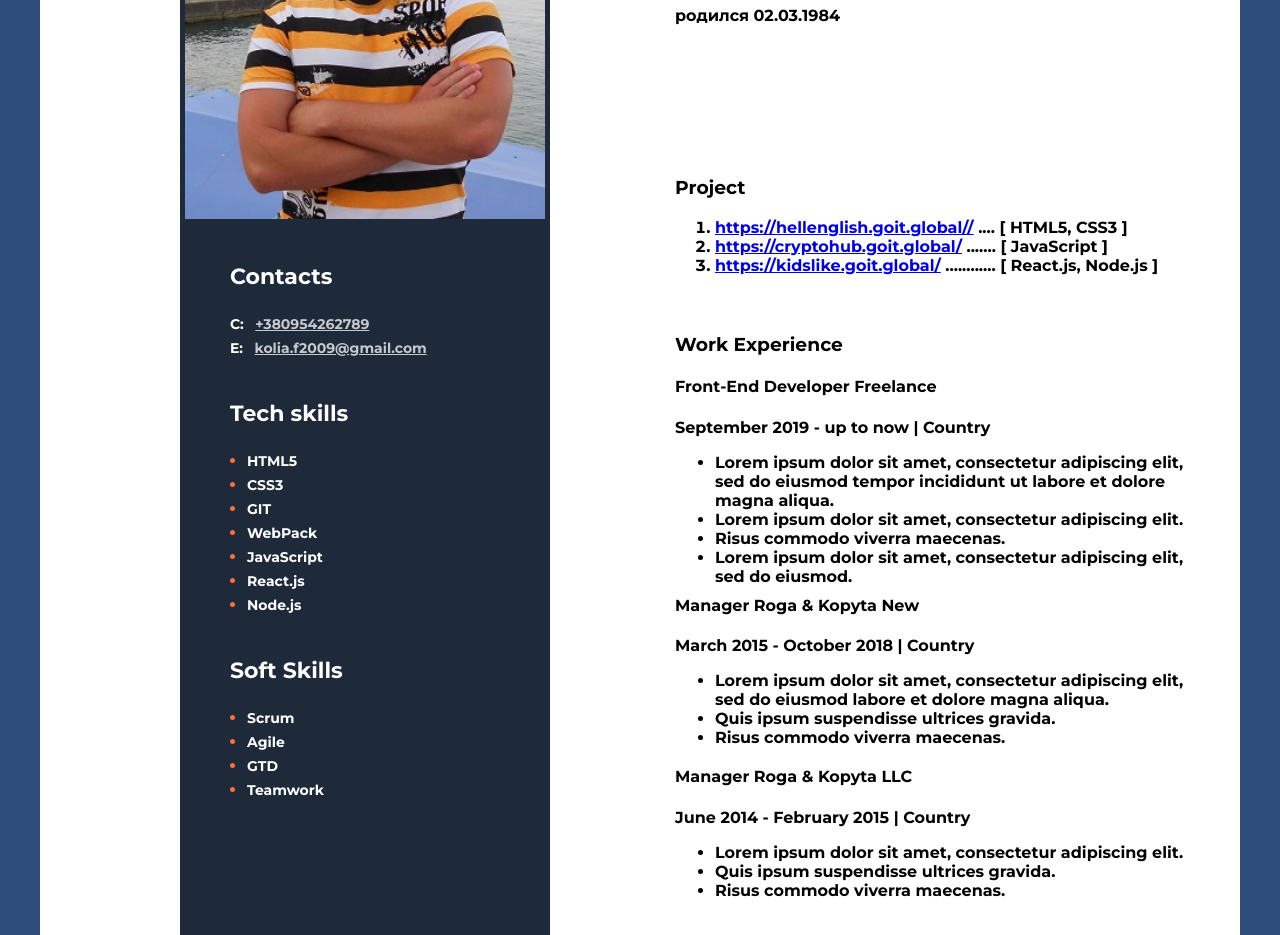
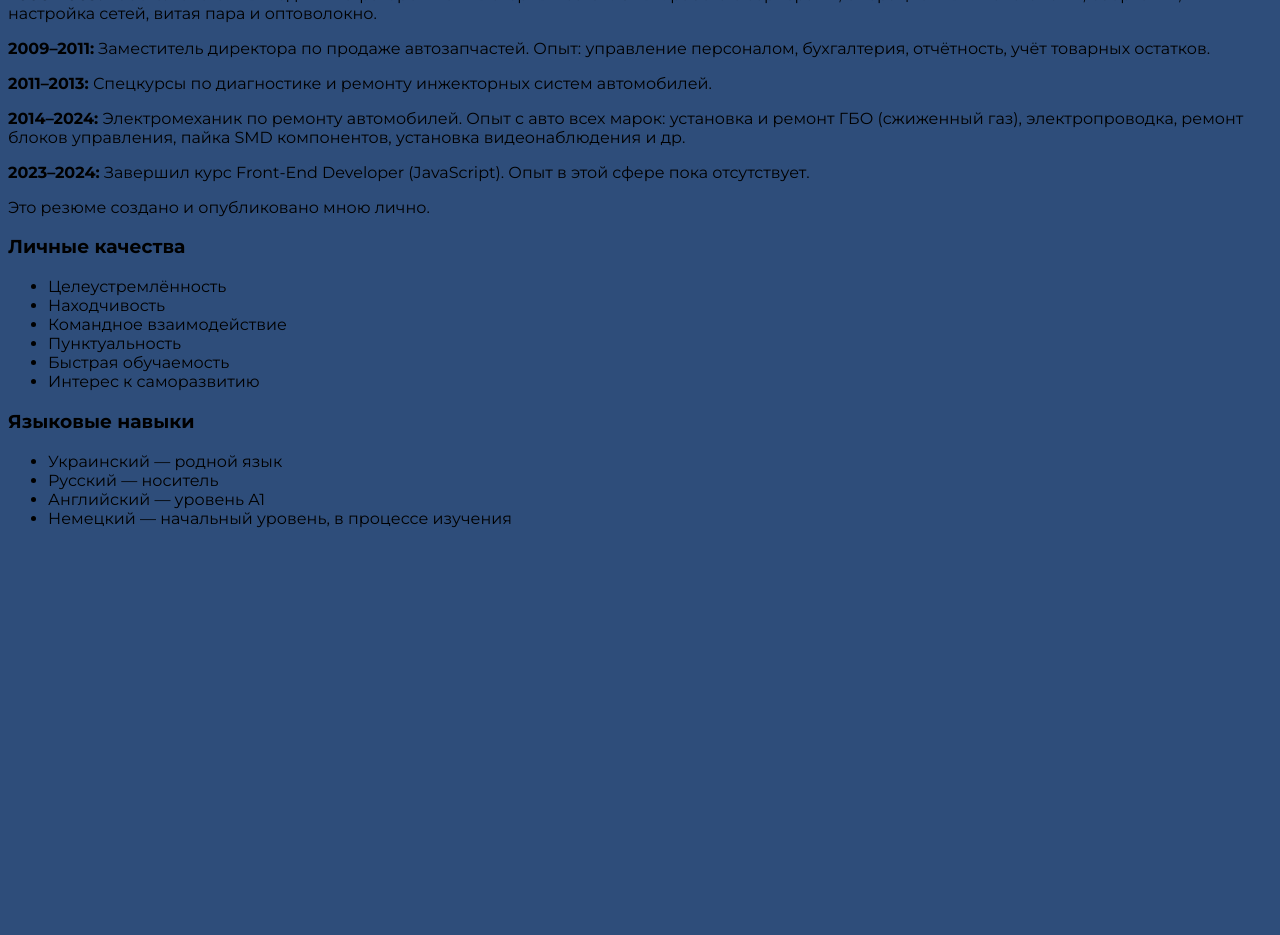
Before and after one commit to KOLIAFISUN/rezume, a plain HTML site: page index.html in a window 1280 px wide. Shown: the part 274-1209 px from the top of the page. After the commit the page ends 818 px from the top, so only its background shows below. Drawn offline with Linux system fonts and the light colour scheme; files that its build step writes are made by us from their sources.

Commit message:
about mi section

```diff
--- a/index.html
+++ b/index.html
@@ -1,139 +1,69 @@
 <!DOCTYPE html>
-<html lang="en">
+<html lang="ru">
 <head>
   <meta charset="UTF-8">
-    <meta http-equiv="X-UA-Compatible" content="IE=edge">
   <meta name="viewport" content="width=device-width, initial-scale=1.0">
-    <title>My-resume</title>
-    <link rel="preconnect" href="https://fonts.googleapis.com">
-    <link rel="preconnect" href="https://fonts.gstatic.com" crossorigin>
-    <link href="https://fonts.googleapis.com/css2?family=Montserrat:ital,wght@0,700;1,400&display=swap" rel="stylesheet">
-
-    <link rel="stylesheet" href="css/style.css">
+  <title>Резюме Николая</title>
+  <link href="https://fonts.googleapis.com/css2?family=Montserrat:wght@400;700&display=swap" rel="stylesheet">
+  <link rel="stylesheet" href="style.css">
 </head>
 <body>
+  <header>
+    <h1>Николай</h1>
+    <p>Front-End Developer / Электромеханик</p>
+  </header>
 
- <!-- main section -->
-  <div class="main-section">
-    <!-- main content section -->
-    <div class="main-content-section">
-      <!-- about me section -->
-      <div class="about-me-section ">
-                <h2 class="about-me-profession" >Электро-механик</h2>
-                <h1>Mykola Fisun</h1>
-                <p>родился 02.03.1984</p>
-      </div>
-         <!-- my projects section -->
-        <div class="my-projects-section">
-            <h3>Project</h3>
-            <ol>
-                <li>
-                <a href="https://hellenglish.goit.global/">https://hellenglish.goit.global//</a>
-                <span>....</span>
-                <span>[ HTML5, CSS3 ]</span>
-                </li>
-                <li>
-                    <a href="https://cryptohub.goit.global/">https://cryptohub.goit.global/</a>
-                    <span>.......</span>
-                    <span>[ JavaScript ]</span>
-                </li>
-                <li>
-                    <a href="https://kidslike.goit.global/">https://kidslike.goit.global/</a>
-                    <span>............</span>
-                    <span>[ React.js, Node.js ]</span>
-                </li>
-
-            </ol>
-
-        </div>
-            <!-- my work eksperience section -->
-            <div class="my-work-eksperience-section">
-                <h3>Work Experience</h3>
-                    <!-- Compani 3 -->
-                    <div class="Compani-3">
-                        <h4>Front-End Developer Freelance </h4>
-                        <p>September 2019 - up to now   |   Country</p>
+  <section class="about" id="about">
+    <h2>Обо мне</h2>
+    <p>
+      Меня зовут Николай, я родился 2 марта 1984 года. В 2001 году окончил полное среднее образование
+      (ссылка на <a href="img/school-diploma.jpg" target="_blank">аттестат</a> будет добавлена позже).
+    </p>
+    <p>
+      С 2001 по 2006 учился в Восточно-Украинском национальном университете имени Владимира Даля.
+      Получил диплом <a href="img/bachelor-diploma.jpg" target="_blank">бакалавра</a> и диплом
+      <a href="img/specialist-diploma.jpg" target="_blank">специалиста</a> по электро-бытовой технике.
+    </p>
+    <p>
+      <strong>2006–2009:</strong> Работал системным администратором компьютерных сетей.
+      Опыт: работа с серверами, операционными системами, сборка ПК, настройка сетей, витая пара и оптоволокно.
+    </p>
+    <p>
+      <strong>2009–2011:</strong> Заместитель директора по продаже автозапчастей.
+      Опыт: управление персоналом, бухгалтерия, отчётность, учёт товарных остатков.
+    </p>
+    <p>
+      <strong>2011–2013:</strong> Спецкурсы по диагностике и ремонту инжекторных систем автомобилей.
+    </p>
+    <p>
+      <strong>2014–2024:</strong> Электромеханик по ремонту автомобилей. Опыт с авто всех марок:
+      установка и ремонт ГБО (сжиженный газ), электропроводка, ремонт блоков управления,
+      пайка SMD компонентов, установка видеонаблюдения и др.
+    </p>
+    <p>
+      <strong>2023–2024:</strong> Завершил курс Front-End Developer (JavaScript).
+      Опыт в этой сфере пока отсутствует.
+    </p>
+    <p>
+      Это резюме создано и опубликовано мною лично.
+    </p>
+    <h3>Личные качества</h3>
     <ul>
-                            <li> Lorem ipsum dolor sit amet, consectetur adipiscing elit, sed do eiusmod tempor incididunt ut labore et dolore magna aliqua.</li>
-                            <li> Lorem ipsum dolor sit amet, consectetur adipiscing elit.</li>
-                            <li> Risus commodo viverra maecenas.</li>
-                            <li> Lorem ipsum dolor sit amet, consectetur adipiscing elit, sed do eiusmod.</li>
-
+      <li>Целеустремлённость</li>
+      <li>Находчивость</li>
+      <li>Командное взаимодействие</li>
+      <li>Пунктуальность</li>
+      <li>Быстрая обучаемость</li>
+      <li>Интерес к саморазвитию</li>
     </ul>
-                    </div>
-            </div>
-                    <!-- Compani 2 -->
-                <div class="Compani-2">
-                    <h4>Manager Roga & Kopyta New </h4>
-                    <p>March 2015 - October 2018   |   Country</p>
+    <h3>Языковые навыки</h3>
     <ul>
-                        <li> Lorem ipsum dolor sit amet, consectetur adipiscing elit, sed do eiusmod labore et dolore magna aliqua.</li>
-                        <li> Quis ipsum suspendisse ultrices gravida.</li>
-                        <li> Risus commodo viverra maecenas.</li>
+      <li>Украинский — родной язык</li>
+      <li>Русский — носитель</li>
+      <li>Английский — уровень A1</li>
+      <li>Немецкий — начальный уровень, в процессе изучения</li>
     </ul>
-                </div>
-                <!-- Compani 1 -->
-                <div class="Compani-1">
-                    <h4>Manager Roga & Kopyta LLC  </h4>
-                    <p>June 2014 - February 2015   |   Country</p>
-                    <ul>
-                        <li>Lorem ipsum dolor sit amet, consectetur adipiscing elit.</li>
-                        <li>Quis ipsum suspendisse ultrices gravida.</li>
-                        <li>Risus commodo viverra maecenas.</li>
-                    </ul>
-                </div>
-
-              <!-- Education -->
-              <div class="Education">
-                <h3>Education</h3>
-                <h4>National University of Radioelectronics</h4>
-                <h5>Management</h5>
-                <p>September 2009 - June 2014   |   Country</p>
-              </div>
-
-     </div>
-        <!-- Siide bar section -->
-        <aside class="Siide-bar-section">
-          <img class="img" src="img/My foto.jpg" alt="My foto">
-         <!-- Contact section -->
-         <div class="Contact-section">
-             <h3 class="Contact-title">Contacts</h3>
-             <div>
-                <span class="Contact-section-type">C:</span>
-                <a class="Contact-section-link" href="tel:+380954262789">+380954262789</a>
-             </div>
-             <div>
-                <span class="Contact-section-type">E:</span>
-                <a class="Contact-section-link" href="mailto:kolia.f2009@gmail.com">kolia.f2009@gmail.com</a>
-             </div>
-         </div>
-           <!-- Tech skills section -->
-           <div class="Tech-skills-section">
-               <h3 class="Tech-skills-title">Tech skills</h3>
-               <ul class="skills-lists">
-                   <li><span class="skills-name"> HTML5</span></li>
-                   <li><span class="skills-name">CSS3 </span></li>
-                   <li><span class="skills-name">GIT </span></li>
-                   <li><span class="skills-name">WebPack </span></li>
-                   <li><span class="skills-name">JavaScript </span></li>
-                   <li><span class="skills-name">React.js </span></li>
-                   <li><span class="skills-name">Node.js </span></li>
-               </ul>
-           </div>
-           <!-- Soft Skills section -->
-           <div class="Soft-Skills-section">
-               <h3 class="Soft-Skills-title">Soft Skills</h3>
-              <ul class="skills-lists">
-                  <li><span class="skills-name">Scrum </span></li>
-                  <LI><span class="skills-name">Agile </span></LI>
-                  <LI><span class="skills-name">GTD </span></LI>
-                  <LI><span class="skills-name">Teamwork </span></LI>
-              </ul>
-           </div>
-
-        </aside>
-
-    </div>
+  </section>
 
 </body>
 </html>
```
Lines whose indentation alone changed are shown as unchanged.
